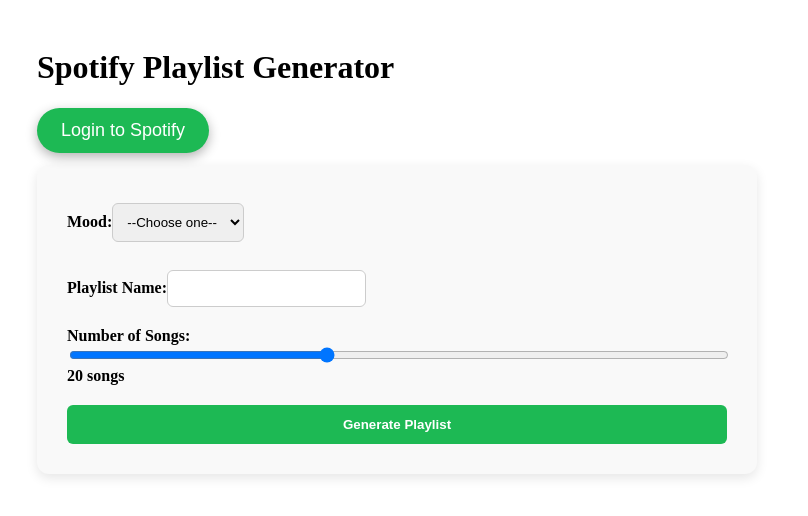
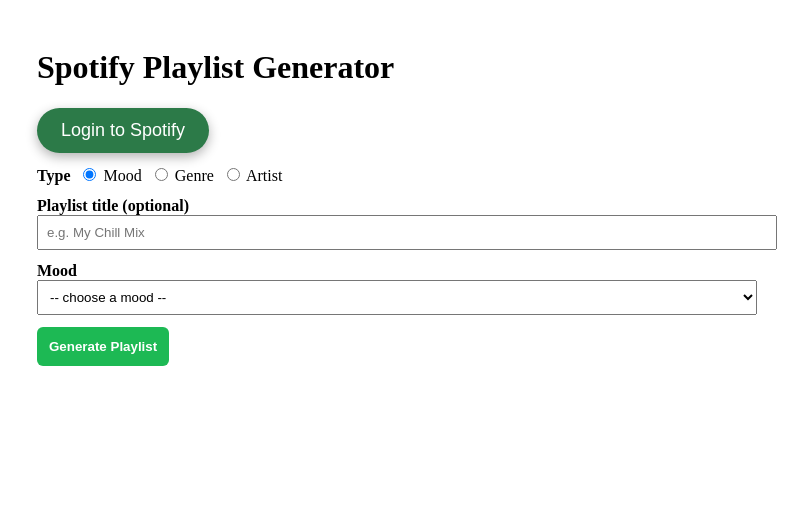
Before and after one commit to doug42069/spotify-playlist-generator, a React (Create React App) app: page / in a window 1280 px wide. Shown: the top 516 px of the page, without its empty margins (243-1051 px from the left). Built offline with nearby package versions, Linux system fonts and the light colour scheme.

Commit message:
Add files via upload

```diff
--- a/src/components/LoginButton.jsx
+++ b/src/components/LoginButton.jsx
@@ -5,7 +5,7 @@
       style={{
         padding: '12px 24px',
         fontSize: '18px',
-        backgroundColor: '#1DB954',
+        backgroundColor: '#2c7a48ff',
         color: 'white',
         border: 'none',
         borderRadius: '30px',
--- a/src/components/PlaylistForm.jsx
+++ b/src/components/PlaylistForm.jsx
@@ -8,65 +8,74 @@
   "deep focus", "nature", "kids", "cooking", "cleaning", "creative flow"
 ];
 
+const genreOptions = [
+  "pop","rock","hip-hop","indie","electronic","dance","jazz","classical","blues","country",
+  "reggae","metal","folk","soul","r&b","latin","punk","funk","ambient","k-pop","disco"
+];
+
 export default function PlaylistForm({ onSubmit }) {
+  const [mode, setMode] = useState('mood'); // 'mood' | 'genre' | 'artist'
   const [mood, setMood] = useState('');
-  const [playlistName, setPlaylistName] = useState('');
-  const [songCount, setSongCount] = useState(20);
+  const [genre, setGenre] = useState(genreOptions[0]);
+  const [artist, setArtist] = useState('');
+  const [title, setTitle] = useState('');
 
-  const handleSubmit = (e) => {
+  function handleSubmit(e) {
     e.preventDefault();
-    onSubmit({ mood, playlistName, songCount });
-  };
+    if (mode === 'mood' && !mood) return alert('Please choose a mood');
+    if (mode === 'artist' && !artist.trim()) return alert('Please enter an artist name');
+    if (mode === 'genre' && !genre) return alert('Please choose a genre');
+    const payload = { mode, mood, genre, artist: artist.trim(), title: title.trim() || undefined };
+    onSubmit(payload);
+  }
 
   return (
-    <form onSubmit={handleSubmit} style={{
-      display: 'flex',
-      flexDirection: 'column',
-      gap: '20px',
-      backgroundColor: '#f9f9f9',
-      padding: '30px',
-      borderRadius: '12px',
-      boxShadow: '0 4px 12px rgba(0,0,0,0.1)'
-    }}>
-      <label style={{ fontWeight: 'bold' }}>
-        Mood:
-        <select
-          value={mood}
-          onChange={(e) => setMood(e.target.value)}
-          required
-          style={{ padding: '10px', marginTop: '8px', borderRadius: '6px', border: '1px solid #ccc' }}
-        >
-          <option value="">--Choose one--</option>
-          {moodOptions.map((m) => (
-            <option key={m} value={m}>{m.charAt(0).toUpperCase() + m.slice(1)}</option>
-          ))}
+    <form onSubmit={handleSubmit} style={{ display: 'grid', gap: 12 }}>
+      <div>
+        <label style={{ marginRight: 8 }}><strong>Type</strong></label>
+        <label style={{ marginRight: 8 }}>
+          <input type="radio" name="mode" value="mood" checked={mode==='mood'} onChange={()=>setMode('mood')} /> Mood
+        </label>
+        <label style={{ marginRight: 8 }}>
+          <input type="radio" name="mode" value="genre" checked={mode==='genre'} onChange={()=>setMode('genre')} /> Genre
+        </label>
+        <label>
+          <input type="radio" name="mode" value="artist" checked={mode==='artist'} onChange={()=>setMode('artist')} /> Artist
+        </label>
+      </div>
+
+      <div>
+        <label style={{ display: 'block', fontWeight: 'bold' }}>Playlist title (optional)</label>
+        <input value={title} onChange={e=>setTitle(e.target.value)} placeholder="e.g. My Chill Mix" style={{ padding: 8, width: '100%' }} />
+      </div>
+
+      {mode === 'mood' && (
+        <div>
+          <label style={{ display: 'block', fontWeight: 'bold' }}>Mood</label>
+          <select value={mood} onChange={e=>setMood(e.target.value)} style={{ padding: 8, width: '100%' }}>
+            <option value="">-- choose a mood --</option>
+            {moodOptions.map(m=> <option key={m} value={m}>{m}</option>)}
           </select>
-      </label>
+        </div>
+      )}
 
-      <label style={{ fontWeight: 'bold' }}>
-        Playlist Name:
-        <input
-          type="text"
-          value={playlistName}
-          onChange={(e) => setPlaylistName(e.target.value)}
-          required
-          style={{ padding: '10px', marginTop: '8px', borderRadius: '6px', border: '1px solid #ccc' }}
-        />
-      </label>
+      {mode === 'genre' && (
+        <div>
+          <label style={{ display: 'block', fontWeight: 'bold' }}>Genre</label>
+          <select value={genre} onChange={e=>setGenre(e.target.value)} style={{ padding: 8, width: '100%' }}>
+            {genreOptions.map(g=> <option key={g} value={g}>{g}</option>)}
+          </select>
+        </div>
+      )}
 
-      <label style={{ fontWeight: 'bold' }}>
-        Number of Songs:
-        <input
-          type="range"
-          min="1"
-          max="50"
-          value={songCount}
-          onChange={(e) => setSongCount(e.target.value)}
-          style={{ width: '100%' }}
-        />
-        <span>{songCount} songs</span>
-      </label>
+      {mode === 'artist' && (
+        <div>
+          <label style={{ display: 'block', fontWeight: 'bold' }}>Artist name</label>
+          <input value={artist} onChange={e=>setArtist(e.target.value)} placeholder="e.g. Tame Impala" style={{ padding: 8, width: '100%' }} />
+        </div>
+      )}
 
+      <div>
         <button type="submit" style={{
           padding: '12px',
           backgroundColor: '#1DB954',
@@ -78,6 +87,7 @@
         }}>
           Generate Playlist
         </button>
+      </div>
     </form>
   );
 }
--- a/src/components/PlaylistLink.jsx
+++ b/src/components/PlaylistLink.jsx
@@ -1,8 +1,11 @@
 export default function PlaylistLink({ url, name }) {
-  return url ? (
+  if (!url) return null;
+  return (
     <div>
-      Playlist "<strong>{name}</strong>" created!{' '}
-      <a href={url} target="_blank" rel="noopener noreferrer">Open in Spotify</a>
+      <div>Playlist <strong>{name}</strong> created!</div>
+      <div style={{ marginTop: 8 }}>
+        <a href={url} target="_blank" rel="noopener noreferrer">Open in Spotify</a>
+      </div>
     </div>
-  ) : null;
+  );
 }
```
Lines whose indentation alone changed are shown as unchanged.
